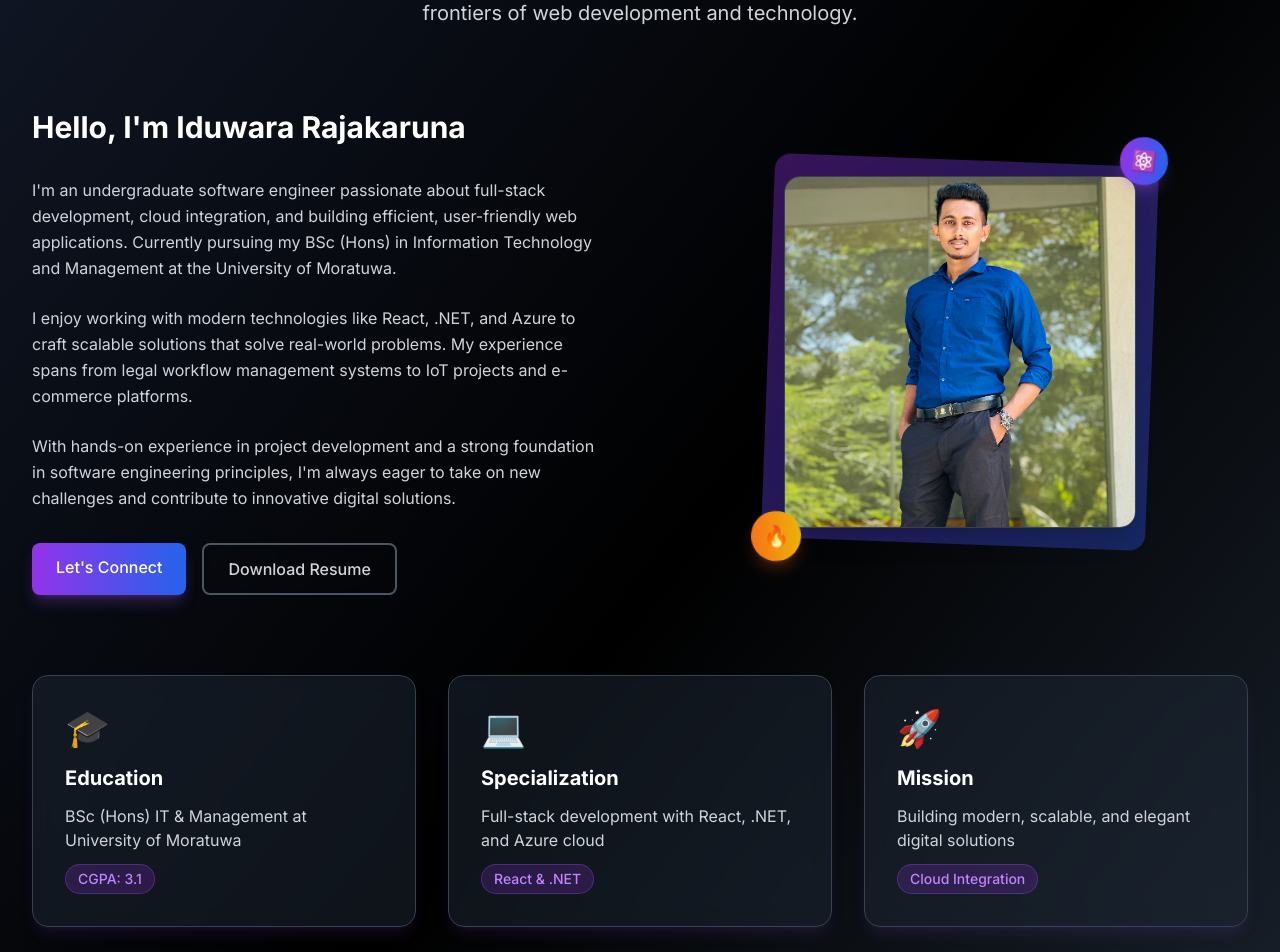
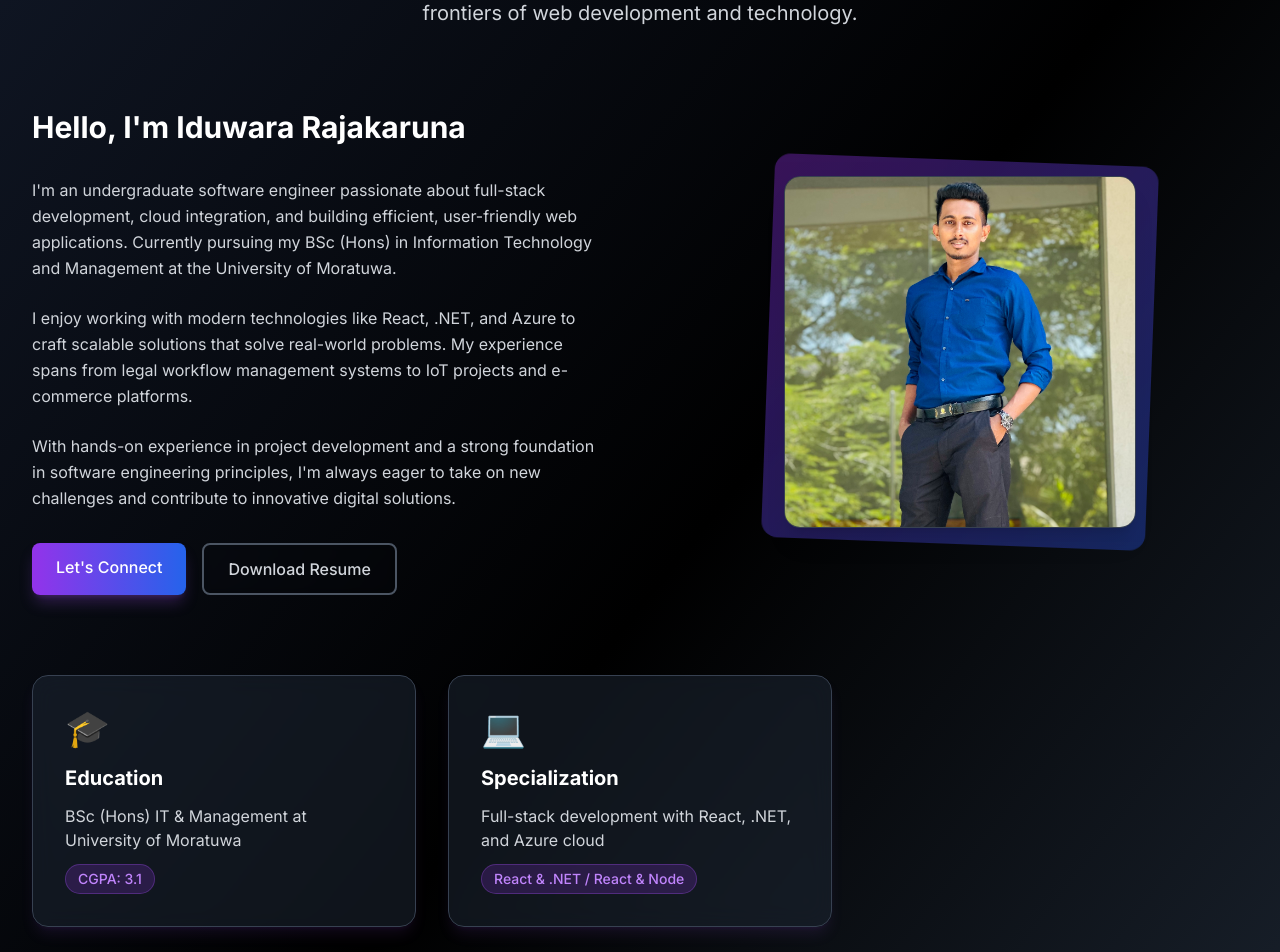
Before and after one commit to IduwaraRajakaruna/My-portfolio, a React (Vite) app: page / in a window 1280 px wide. Shown: the part 1000-1952 px from the top of the page. Built offline with nearby package versions, Linux system fonts and the light colour scheme.

Commit message:
edited about section and education

```diff
--- a/src/components/About.jsx
+++ b/src/components/About.jsx
@@ -55,14 +55,10 @@
       icon: "💻", // Change to represent your specialty
       title: "Specialization", // Your main field
       description: "Full-stack development with React, .NET, and Azure cloud", // Your expertise
-      highlight: "React & .NET" // Your tech stack
+      highlight: "React & .NET / React & Node " // Your tech stack
+
     },
-    {
-      icon: "🚀", // Change to represent your goals
-      title: "Mission", // Your career mission
-      description: "Building modern, scalable, and elegant digital solutions", // Your mission statement
-      highlight: "Cloud Integration" // Your approach
-    }
+
   ]
 
   // 🎯 CUSTOMIZE: Update your current focus areas / skills you're learning
@@ -71,7 +67,7 @@
     "ASP.NET Core",
     "Azure Cloud",
     "Full Stack Development",
-    "Mobile App Design"
+    "Mern Stack"
   ]
 
   return (
@@ -190,36 +186,6 @@
                   />
                 </div>
 
-                {/* Floating tech icons */}
-                <motion.div
-                  className="absolute -top-4 -right-4 w-12 h-12 bg-gradient-to-r from-purple-600 to-blue-600 rounded-full flex items-center justify-center text-white text-xl shadow-lg shadow-purple-500/25"
-                  animate={{
-                    y: [0, -10, 0],
-                    rotate: [0, 10, 0]
-                  }}
-                  transition={{
-                    duration: 3,
-                    repeat: Infinity,
-                    ease: "easeInOut"
-                  }}
-                >
-                  ⚛️
-                </motion.div>
-
-                <motion.div
-                  className="absolute -bottom-4 -left-4 w-12 h-12 bg-gradient-to-r from-orange-500 to-yellow-500 rounded-full flex items-center justify-center text-white text-xl shadow-lg shadow-orange-500/25"
-                  animate={{
-                    scale: [1, 1.1, 1],
-                    rotate: [0, -10, 0]
-                  }}
-                  transition={{
-                    duration: 2.5,
-                    repeat: Infinity,
-                    ease: "easeInOut"
-                  }}
-                >
-                  🔥
-                </motion.div>
               </div>
             </motion.div>
           </div>
--- a/src/components/Education.jsx
+++ b/src/components/Education.jsx
@@ -39,11 +39,10 @@
       institution: "University of Moratuwa",
       degree: "BSc (Hons) in Information Technology and Management",
       details: "CGPA: 3.1",
-      description: "Specializing in software engineering, web development, and cloud technologies. Active in tech societies and project development.",
+      description: "",
       achievements: [
-        "Developed LegalFlow system as 2nd year project",
-        "Participated in Sysco LABS collaboration",
-        "Strong foundation in React, .NET, and Azure"
+        "Software Engineering",
+        "Qulity Assurance Engineering",
       ],
       icon: "🎓",
       color: "from-blue-500 to-purple-500"
@@ -55,11 +54,8 @@
       institution: "Kekirawa Central College",
       degree: "G.C.E. Advanced Level Examination",
       details: "2A 1B | Z-Score: 1.7026",
-      description: "Physical Science stream with strong performance in mathematics and science subjects.",
-      achievements: [
-        "Excellent performance in Physical Science",
-        "Strong foundation in Mathematics",
-        "Leadership roles in school activities"
+      description: "Commerce Stream",
+      achievements: ["With ICT"
       ],
       icon: "📚",
       color: "from-green-500 to-emerald-500"
--- a/src/components/Footer.jsx
+++ b/src/components/Footer.jsx
@@ -85,44 +85,7 @@
             initial="hidden"
             animate={isInView ? "visible" : "hidden"}
           >
-            {/* Brand Section */}
-            <motion.div variants={itemVariants} className="lg:col-span-2">
-              <motion.h3
-                className="text-3xl font-bold mb-6 bg-gradient-to-r from-blue-400 to-indigo-400 bg-clip-text text-transparent"
-                whileHover={{ scale: 1.05 }}
-              >
-                Iduwara Rajakaruna
-              </motion.h3>
-              <p className="text-gray-300 text-lg mb-8 leading-relaxed">
-                Full-stack developer passionate about creating innovative digital solutions
-                and meaningful user experiences. Always learning, always building.
-              </p>
 
-              {/* Newsletter Signup */}
-              <div className="bg-gray-800/50 backdrop-blur-sm p-6 rounded-2xl border border-gray-700/50">
-                <h4 className="text-xl font-semibold mb-4 text-white">Stay Updated</h4>
-                <p className="text-gray-300 mb-4">Get notified about my latest projects and articles.</p>
-                <form onSubmit={handleNewsletterSubmit} className="flex gap-3">
-                  <motion.input
-                    type="email"
-                    placeholder="Enter your email"
-                    value={email}
-                    onChange={(e) => setEmail(e.target.value)}
-                    required
-                    className="flex-1 px-4 py-3 bg-gray-700/50 border border-gray-600 rounded-xl text-white placeholder-gray-400 focus:ring-2 focus:ring-blue-500 focus:border-transparent transition-all duration-200"
-                    whileFocus={{ scale: 1.02 }}
-                  />
-                  <motion.button
-                    type="submit"
-                    className="px-6 py-3 bg-gradient-to-r from-blue-600 to-indigo-600 text-white rounded-xl font-medium hover:from-blue-700 hover:to-indigo-700 transition-all duration-200"
-                    whileHover={{ scale: 1.05, y: -2 }}
-                    whileTap={{ scale: 0.95 }}
-                  >
-                    Subscribe
-                  </motion.button>
-                </form>
-              </div>
-            </motion.div>
 
             {/* Quick Links */}
             <motion.div variants={itemVariants}>
@@ -146,13 +109,7 @@
               </ul>
 
               {/* Skills Badge */}
-              <motion.div
-                className="mt-8 p-4 bg-gradient-to-r from-blue-600/20 to-indigo-600/20 rounded-xl border border-blue-500/20"
-                whileHover={{ scale: 1.05 }}
-              >
-                <p className="text-blue-300 font-medium">💡 Always Learning</p>
-                <p className="text-gray-300 text-sm mt-1">Currently exploring AI/ML technologies</p>
-              </motion.div>
+
             </motion.div>
 
             {/* Connect */}
```
